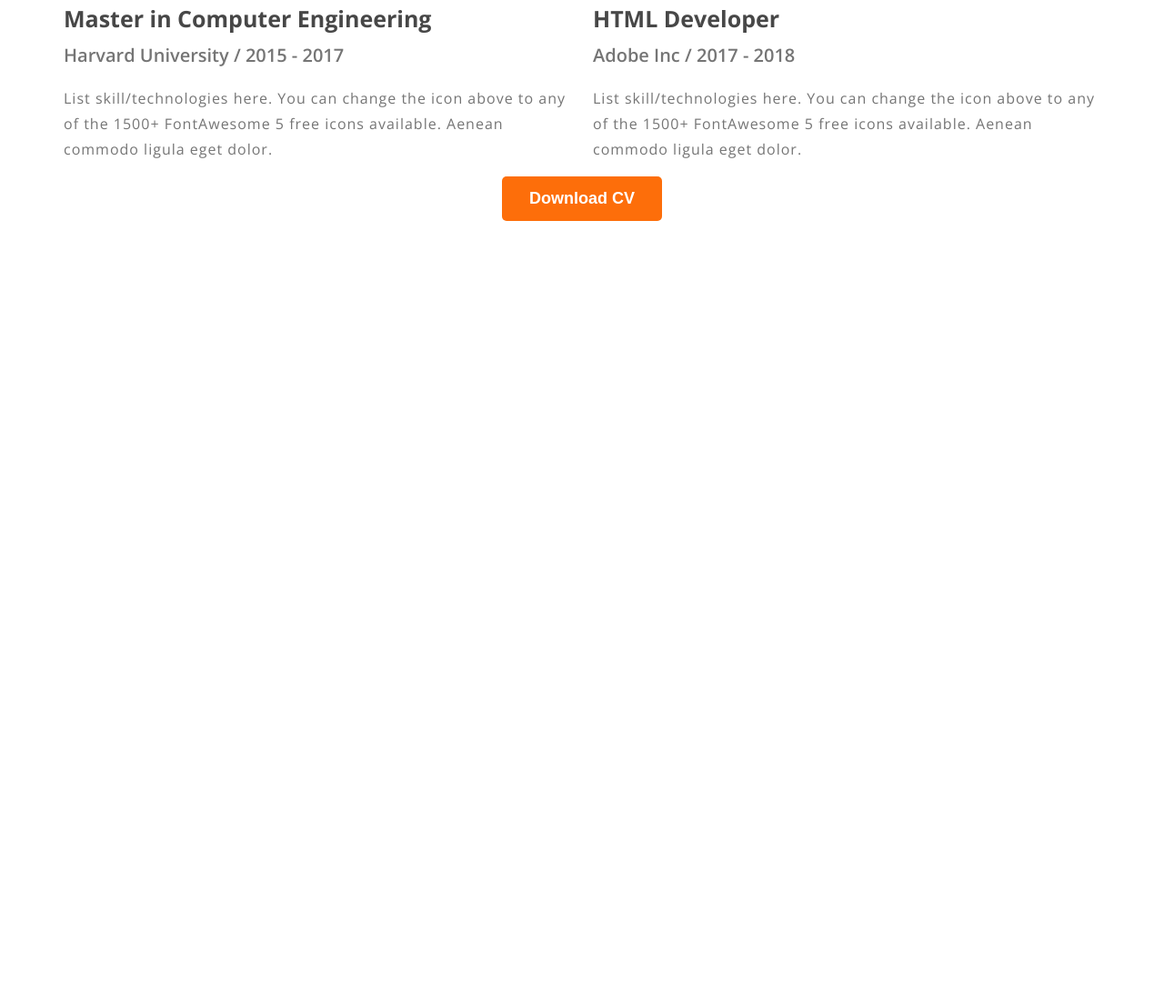
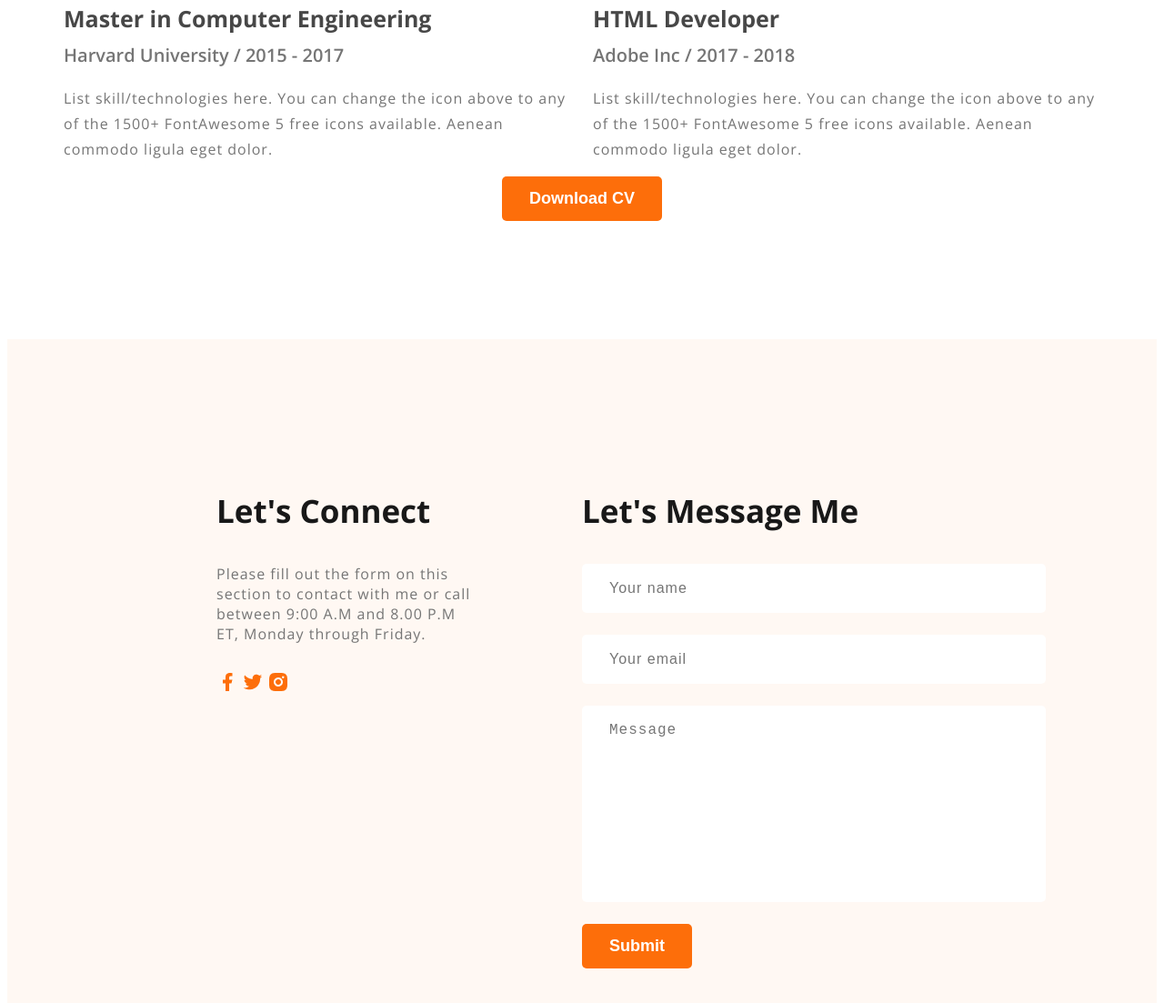
Before and after one commit to bitDig6/Portfolio-Website, a plain HTML site: page index.html in a window 1280 px wide. Shown: the part 2843-3946 px from the top of the page at 91% size. Before the commit the page ends 3216 px from the top, so only its background shows below. Drawn offline with nearby package versions, Linux system fonts and the light colour scheme.

Commit message:
added footer section

```diff
--- a/index.html
+++ b/index.html
@@ -136,5 +136,26 @@
                 </div>
              </section>
         </main>
+
+        <footer class="secondary-bg">
+            <div class="footer-column">
+                <h3 class="section-title">Let's Connect</h3>
+                <p class="footer-description">Please fill out the form on this section to contact with me or call between 9:00 A.M and 8.00 P.M ET, Monday through Friday.</p>
+                <div>
+                    <a href=""><img src="images/icons/facebook.png" alt=""></a>
+                    <a href=""><img src="images/icons/twitter.png" alt=""></a>
+                    <a href=""><img src="images/icons/insta.png" alt=""></a>
+                </div>
+            </div>
+            <div class="footer-column">
+                <h3 class="section-title">Let's Message Me</h3>
+                <form action="">
+                    <input type="text" name="" id="" placeholder="Your name">
+                    <input type="email" name="" id="" placeholder="Your email">
+                    <textarea name="" id="" cols="25" rows="10" placeholder="Message"></textarea>
+                    <input type="submit" value="Submit" class="btn-primary">
+                </form>
+            </div>
+        </footer>
     </body>
 </html>
--- a/styles/portfolio.css
+++ b/styles/portfolio.css
@@ -180,3 +180,33 @@ nav li a{
 .cv-download-btn{
     text-align: center;
 }
+/* footer styles */
+footer{
+    display: flex;
+    padding: 130px 230px;
+    gap: 117px;
+}
+.footer-column{
+    width: 50%;
+}
+.footer-description{
+    color: #757575;
+    font-size: 16px;
+    letter-spacing: 1px;
+    margin-bottom: 30px;
+}
+footer input[type="text"], footer input[type="email"], footer textarea{
+    display: block;
+    font-size: 16px;
+    width: 450px;
+    color: #757575;
+    letter-spacing: 1px;
+    background-color: white;
+    border: none;
+    border-radius: 5px;
+    padding: 18px 30px;
+    margin-bottom: 24px;
+}
+footer textarea{
+    resize: none;
+}
```
